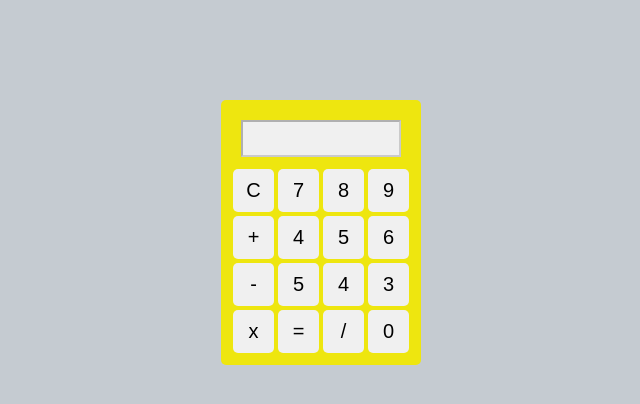
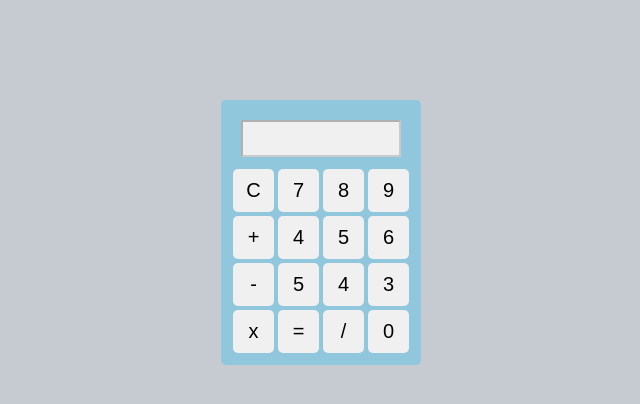
Before and after one commit to DeepakDas2d/new-calculator, a plain HTML site: page calculator/index.html in a window 1280 px wide. Shown: the whole page, without its empty margins (319-959 px from the left). Drawn offline with Linux system fonts and the light colour scheme.

Commit message:
modified style.css

```diff
--- a/calculator/style.css
+++ b/calculator/style.css
@@ -11,7 +11,7 @@ body{
 .calculator{
     width: 200px;
     margin: 100px auto;
-    background-color: rgb(238, 230, 15);
+    background-color: rgb(145, 199, 221);
     padding: 10px;
     border: 2px soild #ccc;
     border-radius: 5px;
```
